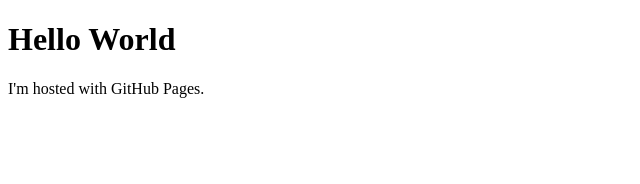
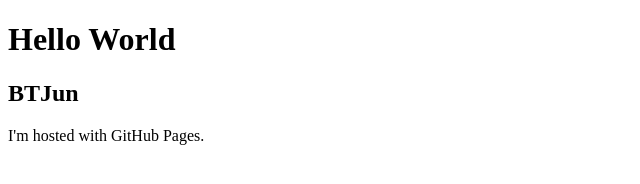
Before and after one commit to bt673057311/bt673057311.github.io, a plain HTML site: page index.html in a window 1280 px wide. Shown: the whole page, without its empty margins (0-640 px from the left). Drawn offline with Linux system fonts and the light colour scheme.

Commit message:
Update index.html

```diff
--- a/index.html
+++ b/index.html
@@ -2,6 +2,7 @@
 <html>
 <body>
 <h1>Hello World</h1>
+<h2>BTJun</h2>
 <p>I'm hosted with GitHub Pages.</p>
 </body>
 </html>
```
